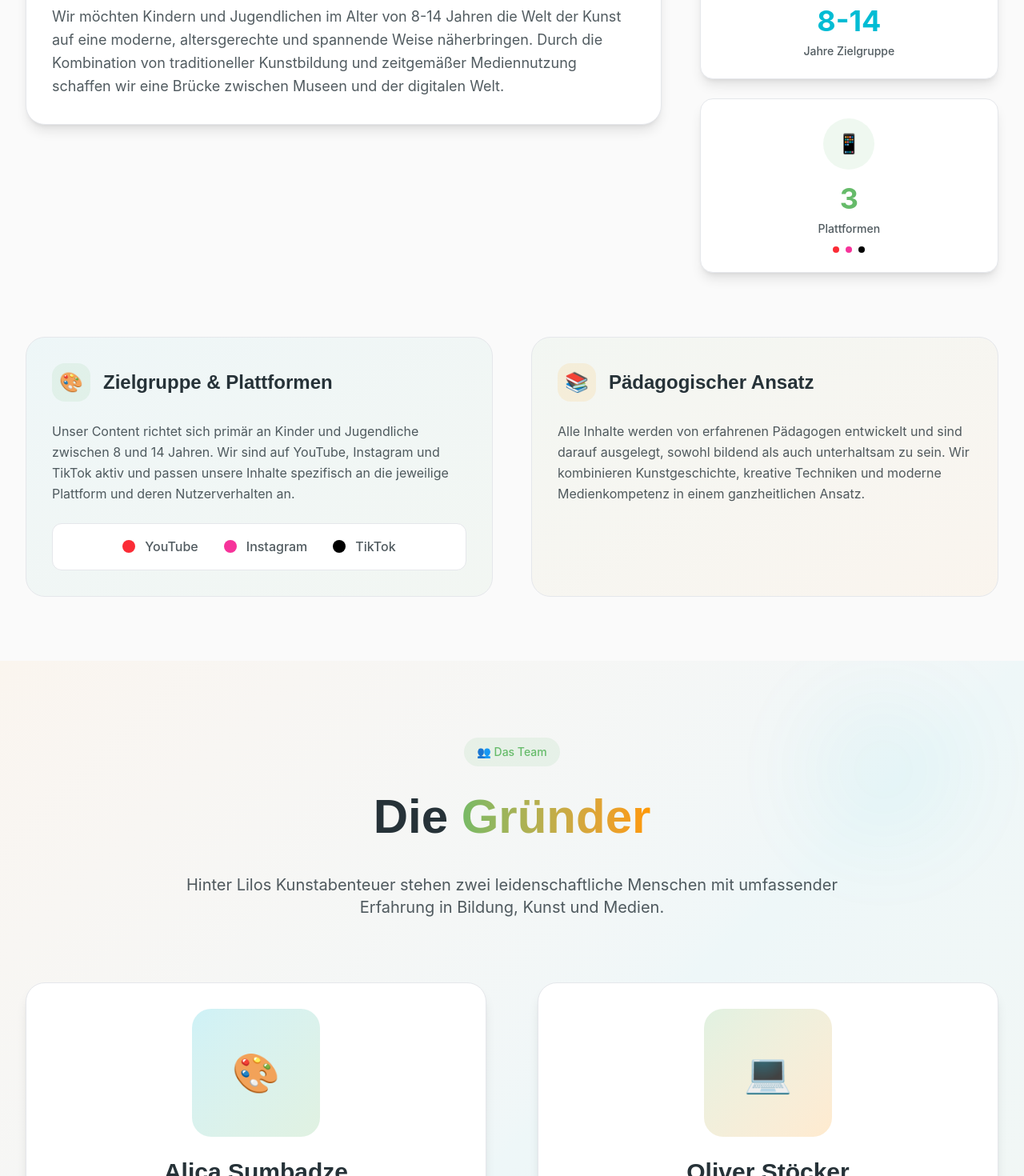
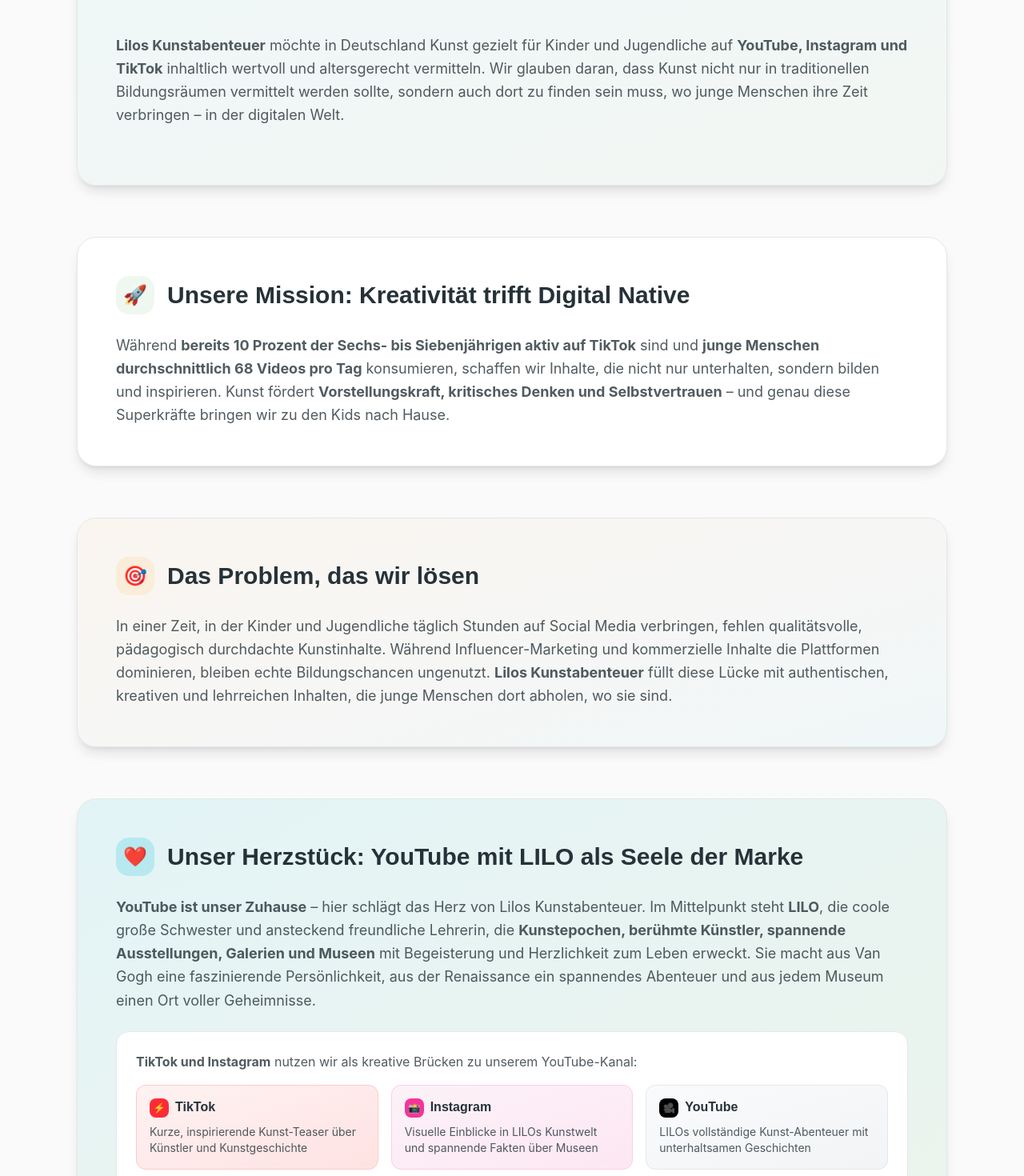
Before and after one commit to OlleeBerlin/lilos-kunstabenteuer, a Next.js app: page /konzept in a window 1280 px wide. Shown: the part 780-2250 px from the top of the page at 80% size. Built offline with nearby package versions, Linux system fonts and the light colour scheme.

Commit message:
Konzept-Seite: Text aktualisiert - LILO als Herzstück der Marke und YouTube-Fokus hinzugefügt

```diff
--- a/src/app/konzept/page.tsx
+++ b/src/app/konzept/page.tsx
@@ -35,8 +35,8 @@
               <span className="bg-gradient-to-r from-primary to-secondary bg-clip-text text-transparent"> entdecken</span>
             </h1>
             <p className="text-xl md:text-2xl text-foreground/80 max-w-4xl mx-auto leading-relaxed">
-              Wir bringen Kindern und Jugendlichen die Faszination für Kunst
-              über moderne digitale Kanäle näher.
+              Wo Kunstgeschichte auf Generation Digital trifft.<br />
+              Mit LILO. Mit Herz. Mit Leidenschaft.
             </p>
           </div>
         </div>
@@ -44,103 +44,127 @@
 
       {/* Konzept Details */}
       <section className="py-20 bg-background">
-        <div className="max-w-7xl mx-auto px-4 sm:px-6 lg:px-8">
-          <div className="grid grid-cols-1 lg:grid-cols-3 gap-12 mb-20">
-            {/* Vision */}
-            <div className="lg:col-span-2">
-              <div className="bg-card-bg rounded-3xl p-8 border border-border-color shadow-lg hover:shadow-xl transition-all duration-300">
+        <div className="max-w-6xl mx-auto px-4 sm:px-6 lg:px-8">
+          <div className="space-y-16">
+            {/* Einführung */}
+            <div className="bg-gradient-to-br from-primary/5 to-secondary/5 rounded-3xl p-8 md:p-12 border border-border-color shadow-lg">
+              <div className="text-center mb-8">
+                <div className="inline-flex items-center px-4 py-2 bg-primary/10 rounded-full text-primary font-medium text-sm mb-6">
+                  🎨 Wir machen Kunst für die Generation Digital
+                </div>
+              </div>
+              <p className="text-lg text-foreground/80 leading-relaxed mb-6">
+                <strong>Lilos Kunstabenteuer</strong> möchte in Deutschland Kunst gezielt für Kinder und Jugendliche auf <strong>YouTube, Instagram und TikTok</strong> inhaltlich wertvoll und altersgerecht vermitteln. Wir glauben daran, dass Kunst nicht nur in traditionellen Bildungsräumen vermittelt werden sollte, sondern auch dort zu finden sein muss, wo junge Menschen ihre Zeit verbringen – in der digitalen Welt.
+              </p>
+            </div>
+
+            {/* Mission */}
+            <div className="bg-card-bg rounded-3xl p-8 md:p-12 border border-border-color shadow-lg">
               <div className="flex items-center mb-6">
-                  <div className="w-12 h-12 bg-primary/10 rounded-2xl flex items-center justify-center mr-4">
+                <div className="w-12 h-12 bg-secondary/10 rounded-2xl flex items-center justify-center mr-4">
+                  <span className="text-2xl">🚀</span>
+                </div>
+                <h2 className="font-heading font-bold text-3xl text-foreground">Unsere Mission: Kreativität trifft Digital Native</h2>
+              </div>
+              <p className="text-lg text-foreground/80 leading-relaxed">
+                Während <strong>bereits 10 Prozent der Sechs- bis Siebenjährigen aktiv auf TikTok</strong> sind und <strong>junge Menschen durchschnittlich 68 Videos pro Tag</strong> konsumieren, schaffen wir Inhalte, die nicht nur unterhalten, sondern bilden und inspirieren. Kunst fördert <strong>Vorstellungskraft, kritisches Denken und Selbstvertrauen</strong> – und genau diese Superkräfte bringen wir zu den Kids nach Hause.
+              </p>
+            </div>
+
+            {/* Das Problem */}
+            <div className="bg-gradient-to-br from-accent/5 to-primary/5 rounded-3xl p-8 md:p-12 border border-border-color shadow-lg">
+              <div className="flex items-center mb-6">
+                <div className="w-12 h-12 bg-accent/10 rounded-2xl flex items-center justify-center mr-4">
                   <span className="text-2xl">🎯</span>
                 </div>
-                  <h2 className="font-heading font-bold text-3xl text-foreground">Unsere Vision</h2>
+                <h2 className="font-heading font-bold text-3xl text-foreground">Das Problem, das wir lösen</h2>
               </div>
               <p className="text-lg text-foreground/80 leading-relaxed">
-                  Wir möchten Kindern und Jugendlichen im Alter von 8-14 Jahren die Welt der Kunst
-                  auf eine moderne, altersgerechte und spannende Weise näherbringen.
-                  Durch die Kombination von traditioneller Kunstbildung und zeitgemäßer
-                  Mediennutzung schaffen wir eine Brücke zwischen Museen und der digitalen Welt.
+                In einer Zeit, in der Kinder und Jugendliche täglich Stunden auf Social Media verbringen, fehlen qualitätsvolle, pädagogisch durchdachte Kunstinhalte. Während Influencer-Marketing und kommerzielle Inhalte die Plattformen dominieren, bleiben echte Bildungschancen ungenutzt. <strong>Lilos Kunstabenteuer</strong> füllt diese Lücke mit authentischen, kreativen und lehrreichen Inhalten, die junge Menschen dort abholen, wo sie sind.
               </p>
             </div>
+
+            {/* Herzstück YouTube mit LILO */}
+            <div className="bg-gradient-to-br from-primary/10 to-secondary/10 rounded-3xl p-8 md:p-12 border border-border-color shadow-lg">
+              <div className="flex items-center mb-6">
+                <div className="w-12 h-12 bg-primary/20 rounded-2xl flex items-center justify-center mr-4">
+                  <span className="text-2xl">❤️</span>
                 </div>
+                <h2 className="font-heading font-bold text-3xl text-foreground">Unser Herzstück: YouTube mit LILO als Seele der Marke</h2>
+              </div>
+              <p className="text-lg text-foreground/80 leading-relaxed mb-6">
+                <strong>YouTube ist unser Zuhause</strong> – hier schlägt das Herz von Lilos Kunstabenteuer. Im Mittelpunkt steht <strong>LILO</strong>, die coole große Schwester und ansteckend freundliche Lehrerin, die <strong>Kunstepochen, berühmte Künstler, spannende Ausstellungen, Galerien und Museen</strong> mit Begeisterung und Herzlichkeit zum Leben erweckt. Sie macht aus Van Gogh eine faszinierende Persönlichkeit, aus der Renaissance ein spannendes Abenteuer und aus jedem Museum einen Ort voller Geheimnisse.
+              </p>
 
-            {/* Statistiken */}
-            <div className="space-y-6">
-              <div className="bg-card-bg rounded-2xl p-6 border border-border-color shadow-lg hover:shadow-xl transition-all duration-300 transform hover:-translate-y-1">
-                <div className="text-center">
-                  <div className="w-16 h-16 bg-primary/10 rounded-full flex items-center justify-center mx-auto mb-4">
-                    <span className="text-2xl">👥</span>
+              <div className="bg-card-bg rounded-2xl p-6 border border-border-color mb-6">
+                <p className="text-foreground/80 leading-relaxed mb-4">
+                  <strong>TikTok und Instagram</strong> nutzen wir als kreative Brücken zu unserem YouTube-Kanal:
+                </p>
+                <div className="grid grid-cols-1 md:grid-cols-3 gap-4">
+                  <div className="bg-gradient-to-br from-red-50 to-red-100 dark:from-red-900/20 dark:to-red-800/20 rounded-xl p-4 border border-red-200 dark:border-red-800">
+                    <div className="flex items-center mb-2">
+                      <div className="w-6 h-6 bg-red-500 rounded-lg flex items-center justify-center mr-2">
+                        <span className="text-white text-xs">⚡</span>
                       </div>
-                  <div className="text-4xl font-bold text-primary mb-2">8-14</div>
-                  <div className="text-sm font-medium text-foreground/80">Jahre Zielgruppe</div>
+                      <h3 className="font-bold text-foreground">TikTok</h3>
                     </div>
+                    <p className="text-sm text-foreground/80">Kurze, inspirierende Kunst-Teaser über Künstler und Kunstgeschichte</p>
                   </div>
-
-              <div className="bg-card-bg rounded-2xl p-6 border border-border-color shadow-lg hover:shadow-xl transition-all duration-300 transform hover:-translate-y-1">
-                <div className="text-center">
-                  <div className="w-16 h-16 bg-secondary/10 rounded-full flex items-center justify-center mx-auto mb-4">
-                    <span className="text-2xl">📱</span>
+                  <div className="bg-gradient-to-br from-pink-50 to-pink-100 dark:from-pink-900/20 dark:to-pink-800/20 rounded-xl p-4 border border-pink-200 dark:border-pink-800">
+                    <div className="flex items-center mb-2">
+                      <div className="w-6 h-6 bg-pink-500 rounded-lg flex items-center justify-center mr-2">
+                        <span className="text-white text-xs">📸</span>
                       </div>
-                  <div className="text-4xl font-bold text-secondary mb-2">3</div>
-                  <div className="text-sm font-medium text-foreground/80">Plattformen</div>
-                  <div className="flex justify-center space-x-2 mt-3">
-                    <div className="w-2 h-2 bg-red-500 rounded-full"></div>
-                    <div className="w-2 h-2 bg-pink-500 rounded-full"></div>
-                    <div className="w-2 h-2 bg-black rounded-full"></div>
+                      <h3 className="font-bold text-foreground">Instagram</h3>
                     </div>
+                    <p className="text-sm text-foreground/80">Visuelle Einblicke in LILOs Kunstwelt und spannende Fakten über Museen</p>
+                  </div>
+                  <div className="bg-gradient-to-br from-gray-50 to-gray-100 dark:from-gray-900/20 dark:to-gray-800/20 rounded-xl p-4 border border-gray-200 dark:border-gray-800">
+                    <div className="flex items-center mb-2">
+                      <div className="w-6 h-6 bg-black rounded-lg flex items-center justify-center mr-2">
+                        <span className="text-white text-xs">🎥</span>
+                      </div>
+                      <h3 className="font-bold text-foreground">YouTube</h3>
+                    </div>
+                    <p className="text-sm text-foreground/80">LILOs vollständige Kunst-Abenteuer mit unterhaltsamen Geschichten</p>
                   </div>
                 </div>
               </div>
             </div>
 
-          {/* Zwei-Spalten Layout für weitere Inhalte */}
-          <div className="grid grid-cols-1 lg:grid-cols-2 gap-12">
-            {/* Zielgruppe & Plattformen */}
-            <div className="bg-gradient-to-br from-primary/5 to-secondary/5 rounded-3xl p-8 border border-border-color">
+            {/* Warum jetzt */}
+            <div className="bg-gradient-to-br from-secondary/5 to-accent/5 rounded-3xl p-8 md:p-12 border border-border-color shadow-lg">
               <div className="flex items-center mb-6">
                 <div className="w-12 h-12 bg-secondary/10 rounded-2xl flex items-center justify-center mr-4">
-                  <span className="text-2xl">🎨</span>
+                  <span className="text-2xl">⏰</span>
                 </div>
-                <h2 className="font-heading font-bold text-2xl text-foreground">Zielgruppe & Plattformen</h2>
+                <h2 className="font-heading font-bold text-3xl text-foreground">Warum jetzt?</h2>
               </div>
-              <p className="text-foreground/80 leading-relaxed mb-6">
-                Unser Content richtet sich primär an Kinder und Jugendliche zwischen 8 und 14 Jahren.
-                Wir sind auf YouTube, Instagram und TikTok aktiv und passen unsere Inhalte
-                spezifisch an die jeweilige Plattform und deren Nutzerverhalten an.
+              <p className="text-lg text-foreground/80 leading-relaxed">
+                Der Markt für <strong>digitale Kulturbildung wächst kontinuierlich</strong>, während <strong>immersive Kunstproduktionen und neue Technologien</strong> völlig neue Möglichkeiten eröffnen. Gleichzeitig fehlt eine systematische, markenorientierte Herangehensweise an Social Media-Kunstbildung in Deutschland. <strong>Lilos Kunstabenteuer</strong> möchte diese Lücke schließen und gemeinsam mit Museen, Schulen und Kulturinstitutionen neue Standards für digitale Kunstbildung setzen.
               </p>
-
-              {/* Social Media Plattformen */}
-              <div className="bg-card-bg rounded-xl p-4 border border-border-color">
-                <div className="flex justify-center items-center space-x-8">
-                  <div className="flex items-center space-x-3">
-                    <div className="w-4 h-4 bg-red-500 rounded-full"></div>
-                    <span className="font-medium text-foreground/80">YouTube</span>
-                  </div>
-                  <div className="flex items-center space-x-3">
-                    <div className="w-4 h-4 bg-pink-500 rounded-full"></div>
-                    <span className="font-medium text-foreground/80">Instagram</span>
-                  </div>
-                  <div className="flex items-center space-x-3">
-                    <div className="w-4 h-4 bg-black rounded-full"></div>
-                    <span className="font-medium text-foreground/80">TikTok</span>
-                  </div>
-                </div>
-              </div>
             </div>
 
-            {/* Pädagogischer Ansatz */}
-            <div className="bg-gradient-to-br from-secondary/5 to-accent/5 rounded-3xl p-8 border border-border-color">
+            {/* Vision */}
+            <div className="bg-card-bg rounded-3xl p-8 md:p-12 border border-border-color shadow-lg">
               <div className="flex items-center mb-6">
                 <div className="w-12 h-12 bg-accent/10 rounded-2xl flex items-center justify-center mr-4">
-                  <span className="text-2xl">📚</span>
+                  <span className="text-2xl">🌟</span>
                 </div>
-                <h2 className="font-heading font-bold text-2xl text-foreground">Pädagogischer Ansatz</h2>
+                <h2 className="font-heading font-bold text-3xl text-foreground">Unsere Vision</h2>
               </div>
-              <p className="text-foreground/80 leading-relaxed">
-                Alle Inhalte werden von erfahrenen Pädagogen entwickelt und sind darauf ausgelegt,
-                sowohl bildend als auch unterhaltsam zu sein. Wir kombinieren Kunstgeschichte,
-                kreative Techniken und moderne Medienkompetenz in einem ganzheitlichen Ansatz.
+              <p className="text-lg text-foreground/80 leading-relaxed mb-6">
+                Wir träumen von einer Generation, die Kunstgeschichte nicht als langweilig oder unzugänglich empfindet, sondern als Teil ihrer digitalen DNA. Eine Generation, die durch das Entdecken großer Künstler und Kunstepochen gestärkt wird und Museen als spannende Erlebnisorte begreift. Mit LILO als warmherziger Begleiterin wollen wir zeigen, dass Kunstgeschichte lebendig ist und jeder sie verstehen kann.
               </p>
+              <div className="bg-gradient-to-r from-primary/10 to-secondary/10 rounded-2xl p-6 border border-border-color">
+                <p className="text-lg font-medium text-foreground text-center">
+                  <span className="text-primary font-bold">Lilos Kunstabenteuer</span> – wo Kunstgeschichte auf Generation Digital trifft.<br />
+                  Mit LILO. Mit Herz. Mit Leidenschaft.
+                </p>
+                <p className="text-center text-foreground/80 mt-4 italic">
+                  Lass uns gemeinsam mit LILO die faszinierende Welt der Kunst entdecken.
+                </p>
+              </div>
             </div>
           </div>
         </div>
```
Lines whose indentation alone changed are shown as unchanged.
